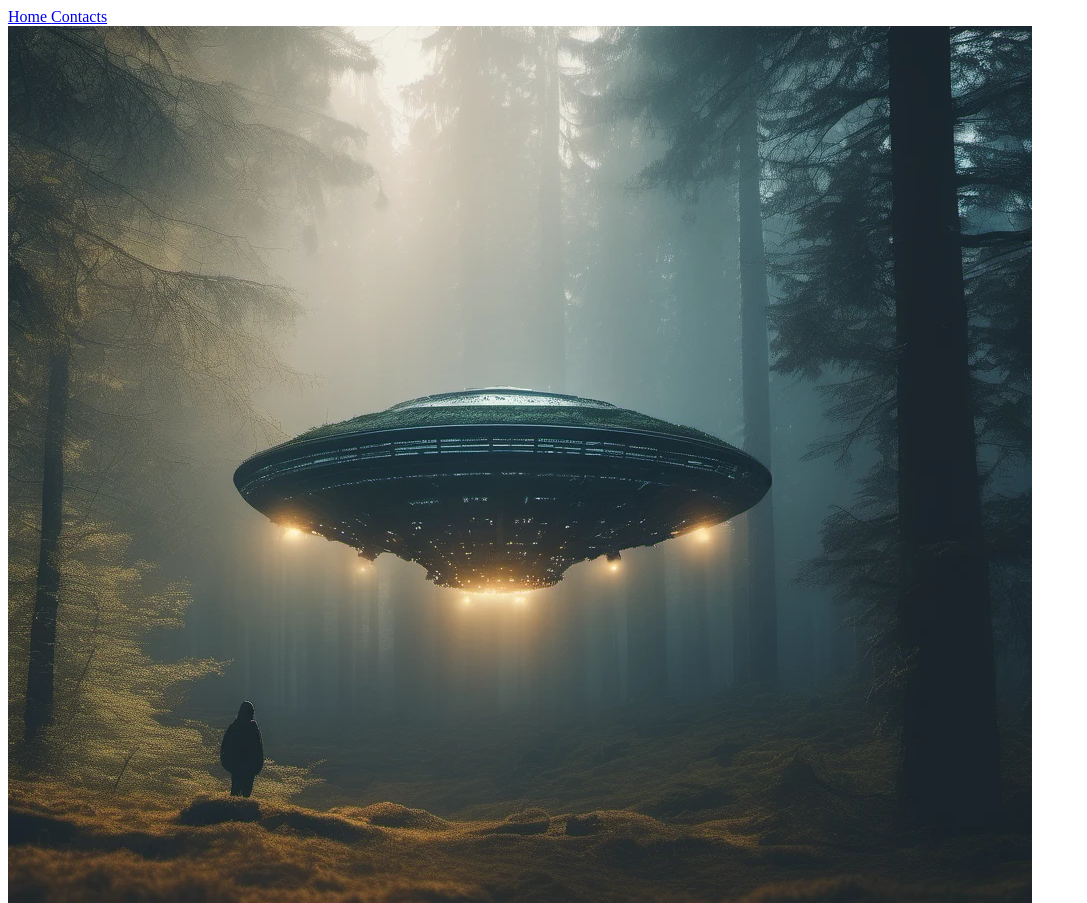
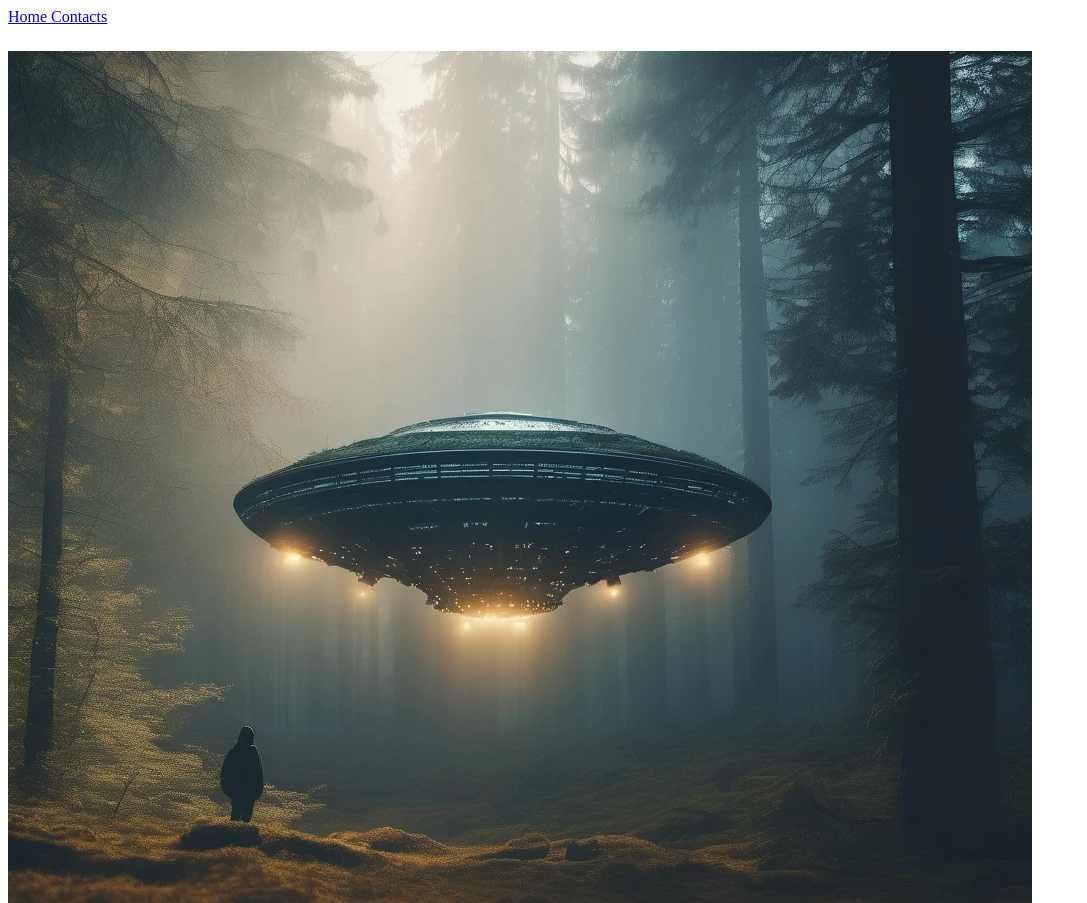
Before and after one commit to LezovArtem/PPW-1, a plain HTML site: page index.html in a window 1280 px wide. Shown: the top 903 px of the page, without its empty margins (0-1087 px from the left). Drawn offline with Linux system fonts and the light colour scheme.

Commit message:
styles added

```diff
--- a/index.html
+++ b/index.html
@@ -5,6 +5,11 @@
     <meta name="viewport" content="width=device-width, initial-scale=1.0">
     <title>Document</title>
 </head>
+<style>
+    div{
+        margin-top: 2%;
+    }
+</style>
 <body>
     <header>
         <a href="index.html"> Home </a>
```
